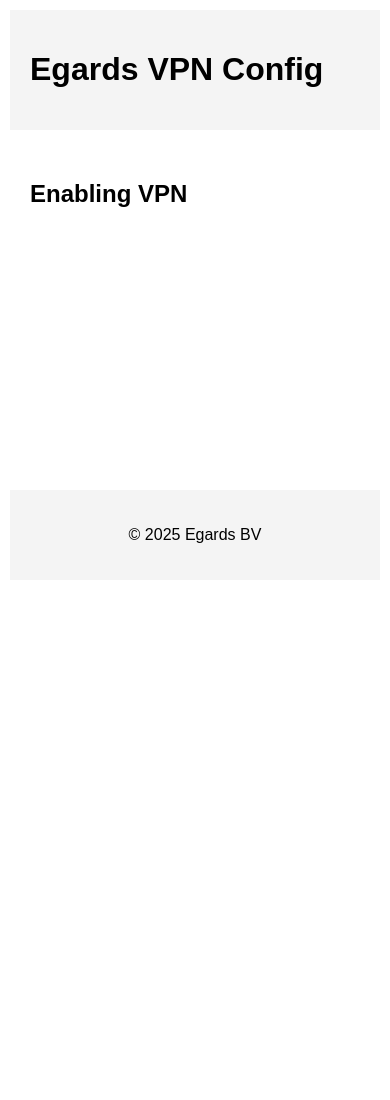
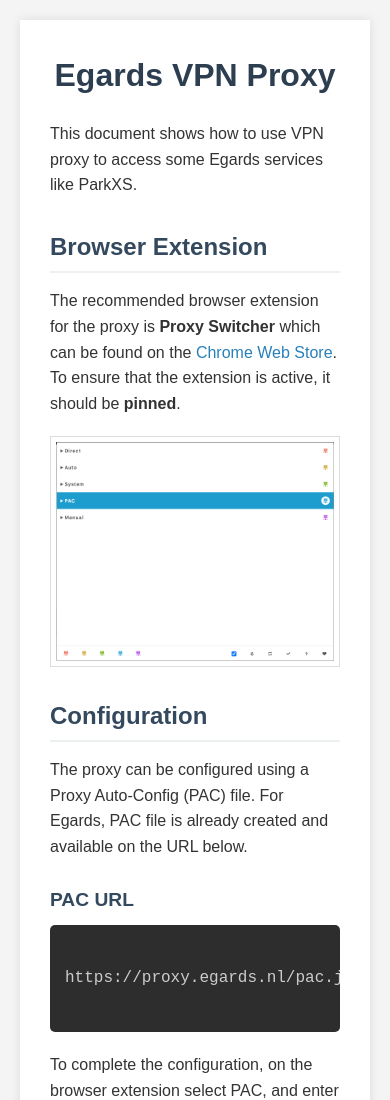
Before and after one commit to egards-nl/proxy, a plain HTML site: page index.html in a window 390 px wide. Shown: the top 1100 px of the page. Before the commit the page ends 844 px from the top, so only its background shows below. Drawn offline with Linux system fonts and the light colour scheme.

Commit message:
Update index.html

```diff
--- a/index.html
+++ b/index.html
@@ -2,53 +2,151 @@
 <html lang="en">
 <head>
     <meta charset="UTF-8">
+    <title>Egards VPN Proxy</title>
     <meta name="viewport" content="width=device-width, initial-scale=1.0">
-    <title>Egards VPN Config</title>
     <style>
-        /* Basic styling for layout */
+        /* Reset some default browser styles */
+        body, h1, h2, h3, p, pre, code, img, a {
+            margin: 0;
+            padding: 0;
+            box-sizing: border-box;
+        }
+
         body {
             font-family: Arial, sans-serif;
-            margin: 0;
-            padding: 0;
+            line-height: 1.6;
+            background-color: #f4f4f4;
+            color: #333;
+            padding: 20px;
         }
-        header, nav, main, footer {
-            padding: 20px;
-            margin: 10px;
+
+        /* Container for the content */
+        .container {
+            max-width: 800px;
+            margin: auto;
+            background: #fff;
+            padding: 30px;
+            box-shadow: 0 0 10px rgba(0,0,0,0.1);
         }
-        header {
-            background-color: #f4f4f4;
+
+        /* Headings */
+        h1 {
+            font-size: 2.5em;
+            margin-bottom: 20px;
+            color: #2c3e50;
+            text-align: center;
         }
-        nav {
-            background-color: #333;
+
+        h2 {
+            font-size: 1.8em;
+            margin-top: 30px;
+            margin-bottom: 15px;
+            color: #34495e;
+            border-bottom: 2px solid #ecf0f1;
+            padding-bottom: 5px;
         }
-        nav a {
-            color: #fff;
-            margin-right: 15px;
+
+        h3 {
+            font-size: 1.4em;
+            margin-top: 25px;
+            margin-bottom: 10px;
+            color: #34495e;
+        }
+
+        /* Paragraphs */
+        p {
+            margin-bottom: 15px;
+        }
+
+        /* Links */
+        a {
+            color: #2980b9;
             text-decoration: none;
         }
-        main {
-            min-height: 300px;
+
+        a:hover {
+            text-decoration: underline;
         }
-        footer {
-            background-color: #f4f4f4;
-            text-align: center;
+
+        /* Images */
+        img {
+            max-width: 100%;
+            height: auto;
+            display: block;
+            margin: 20px auto;
+            border: 1px solid #ddd;
+            padding: 5px;
+            background: #fff;
+        }
+
+        /* Code Blocks */
+        pre {
+            background: #2d2d2d;
+            color: #ccc;
+            padding: 15px;
+            border-radius: 5px;
+            overflow-x: auto;
+            margin-bottom: 20px;
+        }
+
+        code {
+            font-family: 'Courier New', Courier, monospace;
+        }
+
+        /* Responsive Images */
+        @media (max-width: 600px) {
+            h1 {
+                font-size: 2em;
+            }
+
+            h2 {
+                font-size: 1.5em;
+            }
+
+            h3 {
+                font-size: 1.2em;
+            }
         }
     </style>
 </head>
 <body>
+    <div class="container">
+        <h1>Egards VPN Proxy</h1>
+        <p>This document shows how to use VPN proxy to access some Egards services like ParkXS.</p>
 
-    <header>
-        <h1>Egards VPN Config</h1>
-    </header>
+        <h2>Browser Extension</h2>
+        <p>
+            The recommended browser extension for the proxy is <strong>Proxy Switcher</strong> which can be found on the
+            <a href="https://chromewebstore.google.com/detail/proxy-switcher/iejkjpdckomcjdhmkemlfdapjodcpgih" target="_blank" rel="noopener noreferrer">Chrome Web Store</a>.
+            To ensure that the extension is active, it should be <strong>pinned</strong>.
+        </p>
+        <img src="img/pac.js-first-screen.png" alt="Proxy Switcher">
 
-    <main>
-        <h2>Enabling VPN</h2>
-        <p></p>
-    </main>
+        <h2>Configuration</h2>
+        <p>
+            The proxy can be configured using a Proxy Auto-Config (PAC) file. For Egards, PAC file is already created
+            and available on the URL below.
+        </p>
 
-    <footer>
-        <p>&copy; 2025 Egards BV</p>
-    </footer>
+        <h3>PAC URL</h3>
+        <pre><code class="language-js">
+https://proxy.egards.nl/pac.js
+        </code></pre>
 
+        <p>
+            To complete the configuration, on the browser extension select PAC, and enter the PAC URL.
+        </p>
+        <img src="img/proxy-switcher-select-pac.png" alt="PAC URL">
+
+        <h2>Using the VPN Proxy</h2>
+        <p>
+            To use the proxy, simply visit the Egards applications like ParkXS. On Chrome, it will trigger a pop up
+            asking for username and password for the proxy. Once the correct username and password is entered and
+            accepted, it should be set automatically set for future visits.
+        </p>
+        <p>
+            For the proxy username and password, please contact Egards Administrator.
+        </p>
+    </div>
 </body>
 </html>
```
